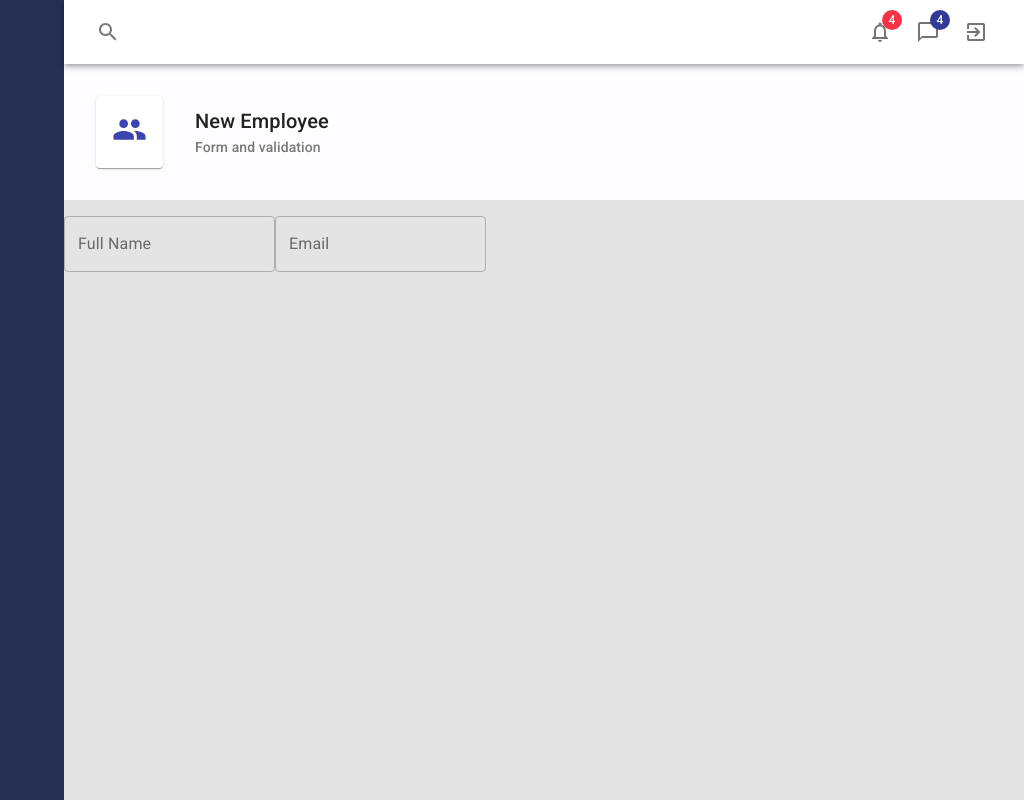
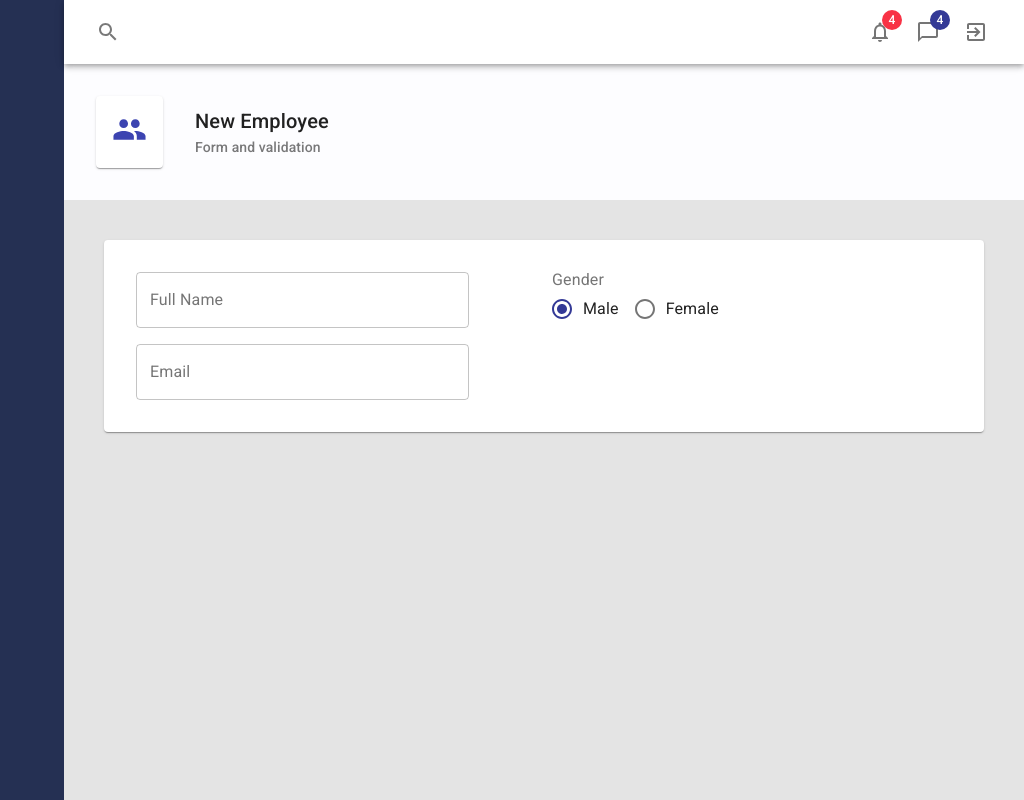
Before and after one commit to fadhilradh/React-Dashboard, a React (Create React App) app: page / in a window 1280 px wide. Shown: the whole page, without its empty margins (256-1280 px from the left). Built offline with nearby package versions, Linux system fonts and the light colour scheme.

Commit message:
add select

```diff
--- /dev/null
+++ b/src/components/controls/Input.js
@@ -0,0 +1,17 @@
+import { TextField } from "@material-ui/core";
+
+const Input = ({ name, label, value, onChange }) => {
+    return (
+        <div>
+            <TextField
+                label={label}
+                value={value}
+                name={name}
+                variant="outlined"
+                onChange={onChange}
+            />
+        </div>
+    );
+};
+
+export default Input;
--- /dev/null
+++ b/src/components/controls/RadioGroup.js
@@ -0,0 +1,26 @@
+import {
+    FormControl,
+    FormControlLabel,
+    FormLabel,
+    Radio,
+    RadioGroup as MuiRadioGroup,
+} from "@material-ui/core";
+
+const RadioGroup = ({ name, label, value, onChange, items }) => {
+    return (
+        <FormControl>
+            <FormLabel>{label}</FormLabel>
+            <MuiRadioGroup row name={name} value={value} onChange={onChange}>
+                {items.map((item, index) => (
+                    <FormControlLabel
+                        value={item.id}
+                        control={<Radio color="primary" />}
+                        label={item.title}
+                    />
+                ))}
+            </MuiRadioGroup>
+        </FormControl>
+    );
+};
+
+export default RadioGroup;
--- /dev/null
+++ b/src/components/useForm.js
@@ -0,0 +1,35 @@
+import { makeStyles } from "@material-ui/core";
+import { useState } from "react";
+
+export const useForm = (initialFieldValue) => {
+    const [values, setValues] = useState(initialFieldValue);
+
+    const handleInputChange = (event) => {
+        const { name, value } = event.target;
+        setValues({
+            ...values,
+            [name]: value,
+        });
+    };
+
+    return {
+        values,
+        setValues,
+        handleInputChange,
+    };
+};
+
+const useStyles = makeStyles((theme) => ({
+    root: {
+        "& .MuiFormControl-root": {
+            width: "80%",
+            margin: theme.spacing(1),
+        },
+    },
+}));
+
+export const Form = ({ children }) => {
+    const classes = useStyles();
+
+    return <form className={classes.root}>{children}</form>;
+};
--- a/src/pages/Employees.js
+++ b/src/pages/Employees.js
@@ -1,8 +1,17 @@
 import PageHeader from "../components/PageHeader";
 import PeopleIcon from "@material-ui/icons/People";
 import EmployeeForm from "./EmployeeForm";
+import { makeStyles, Paper } from "@material-ui/core";
+
+const useStyles = makeStyles((theme) => ({
+    pageContent: {
+        margin: theme.spacing(5),
+        padding: theme.spacing(3),
+    },
+}));
 
 const Employees = () => {
+    const classes = useStyles();
     return (
         <div>
             <PageHeader
@@ -10,7 +19,9 @@ const Employees = () => {
                 subtitle="Form and validation"
                 icon={<PeopleIcon fontSize="large" />}
             />
-            <EmployeeForm />
+            <Paper className={classes.pageContent}>
+                <EmployeeForm />
+            </Paper>
         </div>
     );
 };
--- a/src/pages/employeeForm.js
+++ b/src/pages/employeeForm.js
@@ -1,7 +1,15 @@
-import { Grid, TextField } from "@material-ui/core";
-import { useState } from "react";
+import { Grid } from "@material-ui/core";
+import Input from "../components/controls/Input";
+import RadioGroup from "../components/controls/RadioGroup";
+
+import { useForm, Form } from "../components/useForm";
 
 const EmployeeForm = () => {
+    const genders = [
+        { id: "male", title: "Male" },
+        { id: "female", title: "Female" },
+    ];
+
     const initialFieldValue = {
         id: 0,
         fullName: "",
@@ -14,26 +22,36 @@ const EmployeeForm = () => {
         isPermanent: false,
     };
 
-    const [values, setValues] = useState(initialFieldValue);
+    const { values, setValues, handleInputChange } = useForm(initialFieldValue);
 
     return (
-        <form>
+        <Form>
             <Grid container>
                 <Grid item xs={6}>
-                    <TextField
+                    <Input
                         label="Full Name"
+                        name="fullName"
+                        onChange={handleInputChange}
                         value={values.fullName}
-                        variant="outlined"
                     />
-                    <TextField
+                    <Input
                         label="Email"
+                        name="email"
+                        onChange={handleInputChange}
                         value={values.email}
-                        variant="outlined"
                     />
                 </Grid>
-                <Grid item=""></Grid>
+                <Grid item xs={6}>
+                    <RadioGroup
+                        name="gender"
+                        label="Gender"
+                        onChange={handleInputChange}
+                        items={genders}
+                        value={values.gender}
+                    />
+                </Grid>
             </Grid>
-        </form>
+        </Form>
     );
 };
 
```
Also changed, not shown: src/components/controls/Select.js (added).
